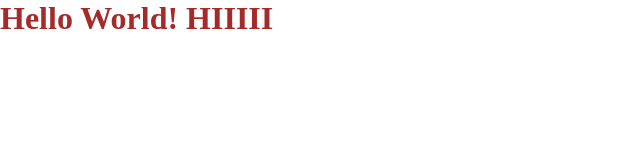
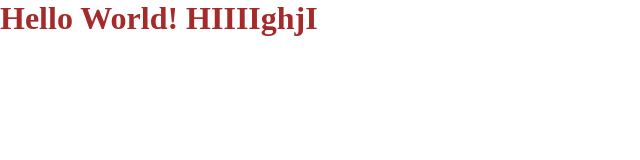
Before and after one commit to Maboku1111/checkwithadam, a plain HTML site: page index.html in a window 1280 px wide. Shown: the whole page, without its empty margins (0-640 px from the left). Drawn offline with Linux system fonts and the light colour scheme.

Commit message:
something

```diff
--- a/index.html
+++ b/index.html
@@ -7,6 +7,6 @@
     <link rel="stylesheet" href="style.css">
 </head>
 <body>
-    <h1 class="heading">Hello World! HIIIII</h1>
+    <h1 class="heading">Hello World! HIIIIghjI</h1>
 </body>
 </html>
```
